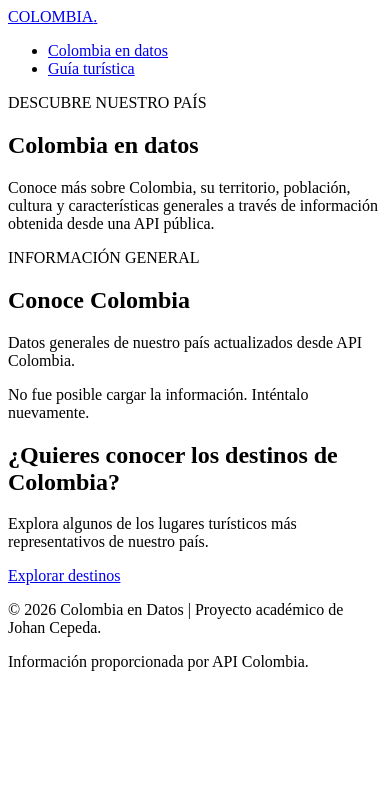
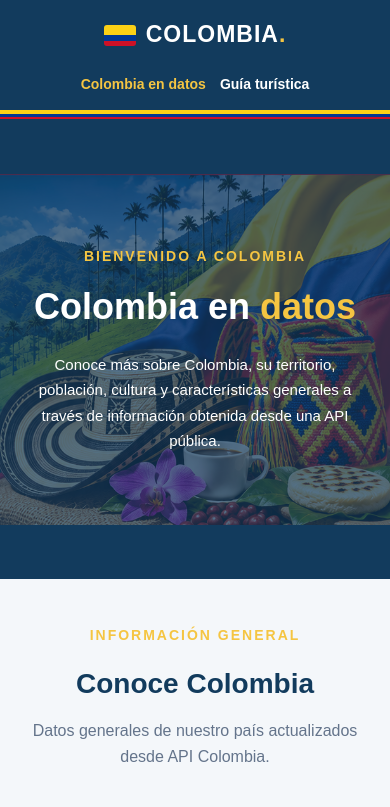
Before and after one commit to JohanCepeda92/johan-cepeda-api-colombia, a plain HTML site: page index.html in a window 390 px wide. Shown: the top 807 px of the page. Drawn offline with Linux system fonts and the light colour scheme; no server answers.

Commit message:
style: mejorar identidad visual y animaciones del portal

```diff
--- a/css/styles.css
+++ b/css/styles.css
@@ -0,0 +1,572 @@
+/* =========================================
+   CONFIGURACIÓN GENERAL
+========================================= */
+
+* {
+    margin: 0;
+    padding: 0;
+    box-sizing: border-box;
+}
+
+[hidden] {
+    display: none !important;
+}
+
+:root {
+    --primary-color: #123b5d;
+    --secondary-color: #087e8b;
+    --accent-color: #f5c542;
+    --background-color: #f4f7fa;
+    --text-color: #263238;
+    --white: #ffffff;
+}
+
+body {
+    font-family: Arial, Helvetica, sans-serif;
+    background-color: var(--background-color);
+    color: var(--text-color);
+    line-height: 1.6;
+}
+
+/* =========================================
+   ENCABEZADO Y NAVEGACIÓN
+========================================= */
+
+.header {
+    background-color: var(--primary-color);
+    padding: 18px 7% 26px;
+    position: relative;
+}
+
+/* FRANJA CON LOS COLORES DE COLOMBIA */
+.header::after {
+    content: "";
+    position: absolute;
+    bottom: 0;
+    left: 0;
+    width: 100%;
+    height: 9px;
+
+    background: linear-gradient(to bottom,
+            #FCD116 0%,
+            #FCD116 50%,
+            #003893 50%,
+            #003893 75%,
+            #CE1126 75%,
+            #CE1126 100%);
+}
+
+.navbar {
+    max-width: 1250px;
+    margin: auto;
+    display: flex;
+    justify-content: space-between;
+    align-items: center;
+    flex-wrap: wrap;
+    gap: 20px;
+}
+
+.logo {
+    color: var(--white);
+    font-size: 26px;
+    font-weight: bold;
+    text-decoration: none;
+    letter-spacing: 1px;
+}
+
+.logo::before {
+    content: "";
+    display: inline-block;
+    width: 32px;
+    height: 21px;
+    margin-right: 10px;
+    vertical-align: middle;
+    border-radius: 3px;
+
+    background: linear-gradient(to bottom,
+            #FCD116 0%,
+            #FCD116 50%,
+            #003893 50%,
+            #003893 75%,
+            #CE1126 75%,
+            #CE1126 100%);
+}
+
+.logo span {
+    color: var(--accent-color);
+}
+
+.nav-links {
+    display: flex;
+    list-style: none;
+    gap: 30px;
+}
+
+.nav-links a {
+    color: var(--white);
+    text-decoration: none;
+    font-weight: bold;
+    transition: 0.3s;
+}
+
+.nav-links a:hover,
+.nav-links a.active {
+    color: var(--accent-color);
+}
+
+/* =========================================
+   CABECERA PRINCIPAL CON IDENTIDAD COLOMBIANA
+========================================= */
+
+.hero {
+    min-height: 460px;
+    padding: 60px 7%;
+    display: flex;
+    align-items: center;
+    justify-content: flex-start;
+    position: relative;
+    overflow: hidden;
+    color: var(--white);
+    text-align: left;
+    background: #123b5d;
+}
+
+/* Etiquetas pequeñas de sección */
+.subtitle {
+    color: var(--accent-color);
+    font-size: 14px;
+    font-weight: bold;
+    letter-spacing: 2px;
+    margin-bottom: 15px;
+}
+
+/* Texto del banner */
+.hero-content {
+    position: relative;
+    z-index: 2;
+    width: 52%;
+    max-width: 620px;
+    margin: 0;
+    text-align: left;
+}
+
+.hero-content .subtitle {
+    margin-bottom: 20px;
+}
+
+.hero h1 {
+    font-size: clamp(38px, 4vw, 58px);
+    line-height: 1.12;
+    margin-bottom: 24px;
+}
+
+.hero h1 span {
+    color: var(--accent-color);
+}
+
+.hero-content>p:last-child {
+    max-width: 560px;
+    font-size: 17px;
+    line-height: 1.7;
+    margin: 0;
+}
+
+/* Imagen completa a la derecha: no se recorta */
+.hero-visual {
+    position: absolute;
+    top: 0;
+    right: 0;
+    bottom: 0;
+    width: 64%;
+    margin: 0;
+    z-index: 0;
+    display: flex;
+    align-items: center;
+    justify-content: flex-end;
+    overflow: hidden;
+}
+
+.hero-visual img {
+    display: block;
+    width: auto;
+    height: 100%;
+    max-width: 100%;
+    object-fit: contain;
+    object-position: right center;
+    border: 0;
+    border-radius: 0;
+    box-shadow: none;
+    -webkit-mask-image: linear-gradient(to right,
+            transparent 0%,
+            rgba(0, 0, 0, 0.18) 24%,
+            rgba(0, 0, 0, 0.68) 42%,
+            black 52%);
+    mask-image: linear-gradient(to right,
+            transparent 0%,
+            rgba(0, 0, 0, 0.18) 24%,
+            rgba(0, 0, 0, 0.68) 42%,
+            black 52%);
+}
+
+/* Entrada suave del contenido al activar JavaScript */
+.hero.is-entered .hero-content {
+    animation: hero-text-in 900ms ease-out both;
+}
+
+.hero.is-entered .hero-visual {
+    animation: hero-image-in 900ms ease-out both;
+}
+
+@keyframes hero-text-in {
+    from { opacity: 0; transform: translateY(24px); }
+    to { opacity: 1; transform: translateY(0); }
+}
+
+@keyframes hero-image-in {
+    from { opacity: 0; transform: translateX(28px); }
+    to { opacity: 1; transform: translateX(0); }
+}
+
+/* =========================================
+   SECCIONES DE INFORMACIÓN
+========================================= */
+
+/* =========================================
+   SECCIONES DE INFORMACIÓN
+========================================= */
+
+.country-section,
+.tourism-section {
+    max-width: 1250px;
+    margin: auto;
+    padding: 70px 25px;
+}
+
+.section-heading {
+    text-align: center;
+    margin-bottom: 40px;
+}
+
+.section-heading h2 {
+    color: var(--primary-color);
+    font-size: 34px;
+    margin-bottom: 12px;
+}
+
+.section-heading>p:last-child {
+    color: #64748b;
+}
+
+/* =========================================
+   COLOMBIA EN DATOS
+========================================= */
+
+.country-header {
+    text-align: center;
+    margin-bottom: 35px;
+}
+
+.country-header h2 {
+    font-size: 30px;
+    color: var(--primary-color);
+    margin-bottom: 15px;
+}
+
+.country-header p {
+    max-width: 850px;
+    margin: auto;
+    color: #64748b;
+}
+
+.country-flag {
+    width: 180px;
+    margin-top: 25px;
+    border-radius: 8px;
+    box-shadow: 0 5px 15px rgba(0, 0, 0, 0.12);
+}
+
+.country-cards {
+    display: grid;
+    grid-template-columns: repeat(auto-fit, minmax(220px, 1fr));
+    gap: 22px;
+}
+
+.info-card {
+    background-color: var(--white);
+    padding: 25px;
+    border-radius: 12px;
+    border-left: 5px solid var(--accent-color);
+    box-shadow: 0 4px 15px rgba(0, 0, 0, 0.06);
+    transition: transform 0.3s;
+}
+
+.info-card:hover {
+    transform: translateY(-5px);
+}
+
+.info-card h3 {
+    color: var(--secondary-color);
+    font-size: 16px;
+    margin-bottom: 10px;
+}
+
+.info-card p {
+    font-size: 18px;
+    font-weight: bold;
+    overflow-wrap: anywhere;
+}
+
+/* =========================================
+   GUÍA TURÍSTICA
+========================================= */
+
+.attractions-count {
+    text-align: center;
+    margin-bottom: 30px;
+    font-weight: bold;
+    color: var(--secondary-color);
+}
+
+.attractions-grid {
+    display: grid;
+    grid-template-columns: repeat(auto-fit, minmax(280px, 1fr));
+    gap: 28px;
+}
+
+.attraction-card {
+    background-color: var(--white);
+    border-radius: 14px;
+    overflow: hidden;
+    box-shadow: 0 5px 18px rgba(0, 0, 0, 0.08);
+    transition: transform 0.3s, box-shadow 0.3s;
+}
+
+.attraction-card:hover {
+    transform: translateY(-7px);
+    box-shadow: 0 12px 25px rgba(0, 0, 0, 0.14);
+}
+
+.attraction-image {
+    display: block;
+    width: 100%;
+    height: 220px;
+    object-fit: cover;
+}
+
+.attraction-content {
+    padding: 22px;
+}
+
+.attraction-content h3 {
+    color: var(--primary-color);
+    font-size: 21px;
+    margin-bottom: 10px;
+    text-transform: capitalize;
+}
+
+.attraction-location {
+    color: var(--secondary-color);
+    font-size: 14px;
+    font-weight: bold;
+    margin-bottom: 15px;
+}
+
+.attraction-description {
+    color: #64748b;
+    font-size: 14px;
+    line-height: 1.7;
+}
+
+/* =========================================
+   MENSAJES DE CARGA Y ERROR
+========================================= */
+
+.loading,
+.error {
+    text-align: center;
+    padding: 20px;
+    margin: 20px auto;
+    border-radius: 8px;
+    max-width: 600px;
+}
+
+.loading {
+    color: var(--secondary-color);
+    background-color: #e0f2f1;
+}
+
+.error {
+    color: #b91c1c;
+    background-color: #fee2e2;
+}
+
+/* =========================================
+   SECCIÓN DE EXPLORACIÓN
+========================================= */
+
+.explore-section {
+    padding: 65px 20px;
+    text-align: center;
+    background-color: #e4eef3;
+}
+
+.explore-section h2 {
+    color: var(--primary-color);
+    font-size: 30px;
+    margin-bottom: 15px;
+}
+
+.explore-section p {
+    margin-bottom: 25px;
+    color: #64748b;
+}
+
+.btn-primary {
+    display: inline-block;
+    background-color: var(--secondary-color);
+    color: var(--white);
+    padding: 14px 28px;
+    border-radius: 8px;
+    text-decoration: none;
+    font-weight: bold;
+    transition: 0.3s;
+}
+
+.btn-primary:hover {
+    background-color: var(--primary-color);
+    transform: translateY(-3px);
+}
+
+/* =========================================
+   PIE DE PÁGINA
+========================================= */
+
+.footer {
+    background-color: var(--primary-color);
+    color: var(--white);
+    text-align: center;
+    padding: 28px 15px;
+    font-size: 14px;
+}
+
+.footer p+p {
+    margin-top: 5px;
+    color: #cbd5e1;
+}
+
+/* =========================================
+   DISEÑO RESPONSIVE
+========================================= */
+
+@media (max-width: 768px) {
+
+    .navbar {
+        flex-direction: column;
+    }
+
+    .nav-links {
+        gap: 18px;
+        flex-wrap: wrap;
+        justify-content: center;
+    }
+
+    .hero {
+        min-height: 500px;
+        padding: 48px 22px;
+        justify-content: center;
+        text-align: center;
+    }
+
+    .hero-content {
+        width: 100%;
+        max-width: 620px;
+        text-align: center;
+    }
+
+    .hero-content>p:last-child {
+        margin: 0 auto;
+        font-size: 16px;
+    }
+
+    .hero-visual {
+        width: 100%;
+        opacity: 0.28;
+        justify-content: center;
+    }
+
+    .hero.is-entered .hero-visual {
+        animation-name: hero-image-in-mobile;
+    }
+
+    @keyframes hero-image-in-mobile {
+        from { opacity: 0; transform: translateX(28px); }
+        to { opacity: 0.28; transform: translateX(0); }
+    }
+
+    .hero-visual img {
+        width: auto;
+        height: 100%;
+        max-width: 100%;
+        object-fit: contain;
+        object-position: center;
+        -webkit-mask-image: none;
+        mask-image: none;
+    }
+
+    .country-section,
+    .tourism-section {
+        padding: 45px 18px;
+    }
+
+    .section-heading h2 {
+        font-size: 28px;
+    }
+
+    .attractions-grid {
+        grid-template-columns: 1fr;
+    }
+
+    .explore-section h2 {
+        font-size: 25px;
+    }
+}
+
+@media (max-width: 480px) {
+
+    .header {
+        padding: 16px 18px 24px;
+    }
+
+    .logo {
+        font-size: 23px;
+    }
+
+    .nav-links {
+        gap: 14px;
+        font-size: 14px;
+    }
+
+    .hero {
+        min-height: 460px;
+        padding: 42px 20px;
+    }
+
+    .hero h1 {
+        font-size: 36px;
+    }
+
+    .hero-content>p:last-child {
+        font-size: 15px;
+    }
+
+    .country-cards {
+        grid-template-columns: 1fr;
+    }
+}
+
+@media (prefers-reduced-motion: reduce) {
+    .hero.is-entered .hero-content,
+    .hero.is-entered .hero-visual {
+        animation: none;
+    }
+}
--- a/index.html
+++ b/index.html
@@ -31,7 +31,7 @@
         <!-- PRESENTACIÓN -->
         <section class="hero">
             <div class="hero-content">
-                <p class="subtitle">DESCUBRE NUESTRO PAÍS</p>
+                <p class="subtitle"> BIENVENIDO A COLOMBIA</p>
 
                 <h1>Colombia en <span>datos</span></h1>
 
@@ -41,6 +41,12 @@
                     a través de información obtenida desde una API pública.
                 </p>
             </div>
+                        <figure class="hero-visual">
+                <img
+                    src="images/colombia-hero-art.png"
+                    alt="Paisaje del Valle del Cocora y símbolos tradicionales de Colombia"
+                >
+            </figure>
         </section>
 
         <!-- INFORMACIÓN DEL PAÍS -->
--- a/js/colombia.js
+++ b/js/colombia.js
@@ -5,6 +5,14 @@ const API_URL = "https://api-colombia.com/api/v1/Country/Colombia";
 const loadingState = document.getElementById("loading-state");
 const errorState = document.getElementById("error-state");
 const countryInfo = document.getElementById("country-info");
+
+// Activar la animación de entrada después del primer pintado.
+const hero = document.querySelector(".hero");
+if (hero && !window.matchMedia("(prefers-reduced-motion: reduce)").matches) {
+    requestAnimationFrame(() => {
+        hero.classList.add("is-entered");
+    });
+}
 
 // FUNCIÓN PARA CREAR TARJETAS DE INFORMACIÓN
 function createInfoCard(title, value) {
```
Also changed, not shown: js/turismo.js (+88 -6 lines), turismo.html (+14 -1 lines), images/colombia-hero-art.png (added).
